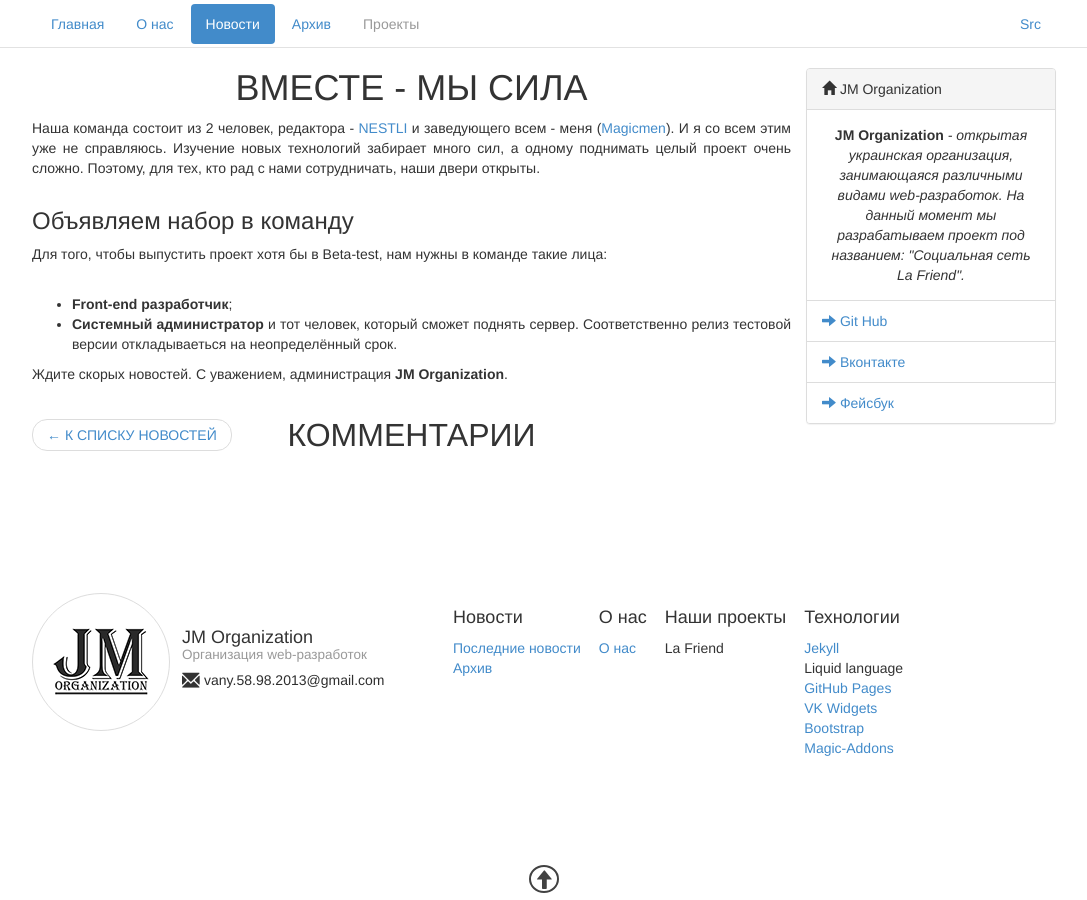
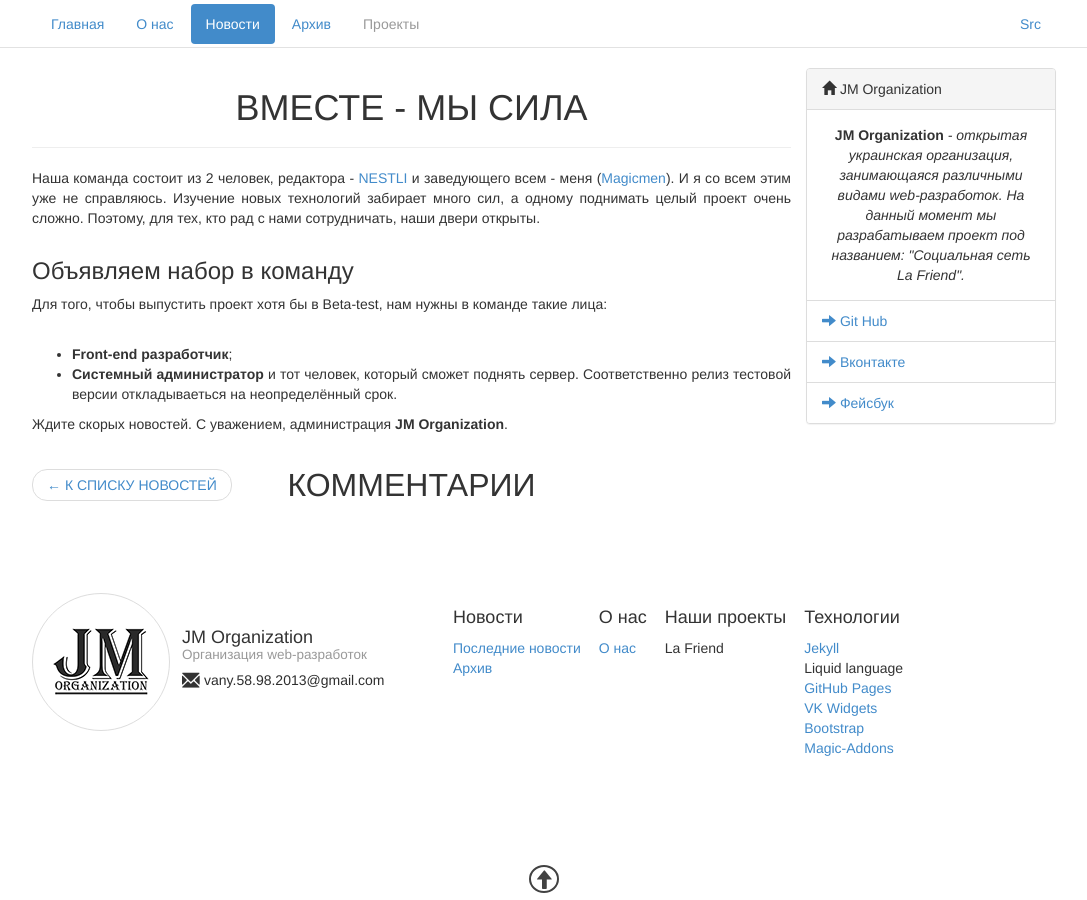
Before and after one commit to jm-organization/jm-organization.github.io, a Jekyll site: the page built from _posts/2017-07-04-invation-in-command.md, in a window 1280 px wide. Shown: the whole page, without its empty margins (96-1183 px from the left). Built offline with Jekyll 4.4.1, drawn with Linux system fonts in a browser that asks for light colours; our own code applies the rules of GitHub Pages for plain Markdown files; comment, search, counter and statistics services are not loaded.

Commit message:
Изменение вида заголовка

```diff
--- a/_layouts/body-sample.html
+++ b/_layouts/body-sample.html
@@ -15,8 +15,8 @@
 			<div class="page-width">
 				<div class="page-content" data-name="content">
 					{% if page.title %}
-					<div class="jm-page-title">
-						<h1>{{ page.title }}</h1>
+					<div class="jm-page-title page-header">
+						<h1>{{ page.title }}{% if page.subtitle %}<small>{{ page.subtitle }}</small>{% endif %}</h1>
 					</div>
 					{% endif %}
 
--- a/assets/css/main.css
+++ b/assets/css/main.css
@@ -200,17 +200,7 @@
       position: relative;
       text-transform: uppercase; }
       .page-width .page-content .jm-page-title h1, .page-width .page-content .jm-comments .jm-comments-title h1 {
-        text-align: center;
-        position: relative; }
-        .page-width .page-content .jm-page-title h1:before, .page-width .page-content .jm-comments .jm-comments-title h1:before, .page-width .page-content .jm-page-title h1:after, .page-width .page-content .jm-comments .jm-comments-title h1:after {
-          width: 100%;
-          height: 1px;
-          margin: auto 0;
-          background: #e2e2e2; }
-        .page-width .page-content .jm-page-title h1:before, .page-width .page-content .jm-comments .jm-comments-title h1:before {
-          padding-right: 15px; }
-        .page-width .page-content .jm-page-title h1:after, .page-width .page-content .jm-comments .jm-comments-title h1:after {
-          padding-left: 15px; }
+        text-align: center; }
     .page-width .page-content article {
       padding: 24px;
       border-radius: 4px;
```
Also changed, not shown: assets/css/main.sass (+0 -10 lines).
